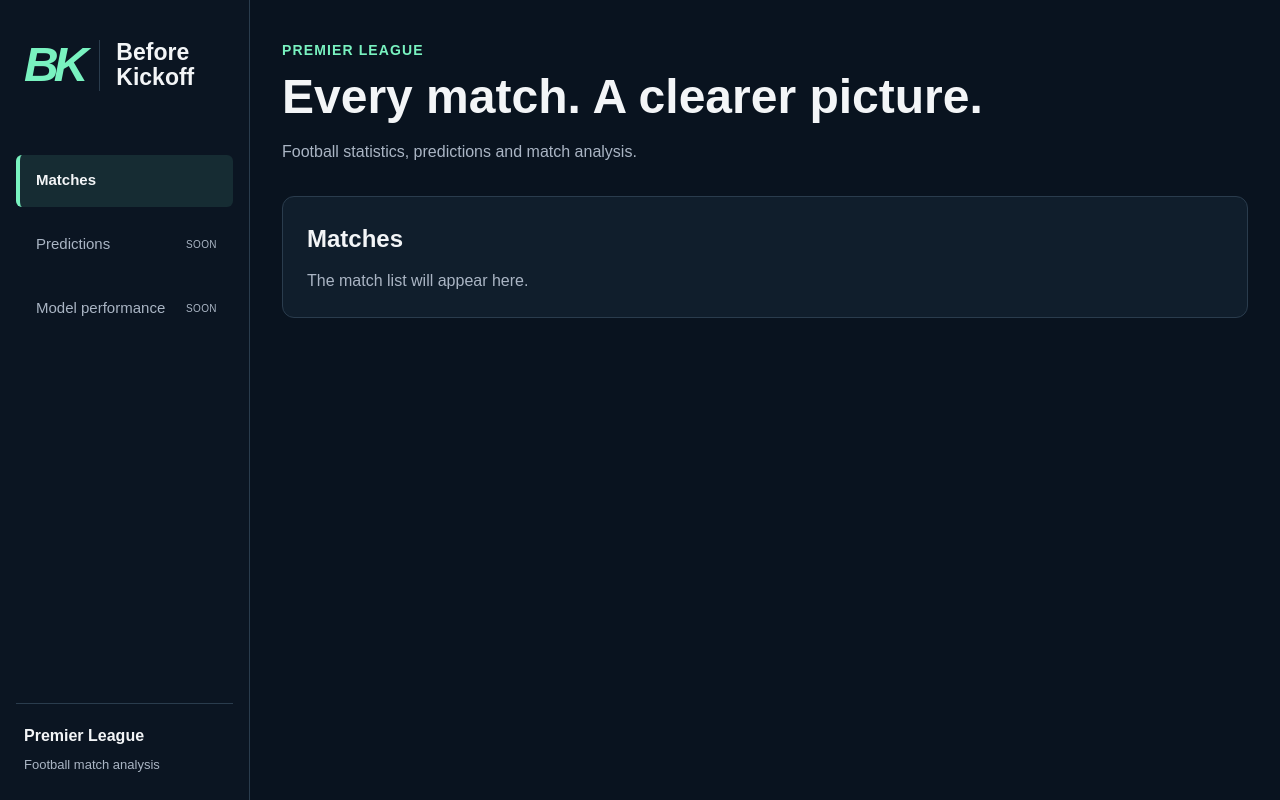
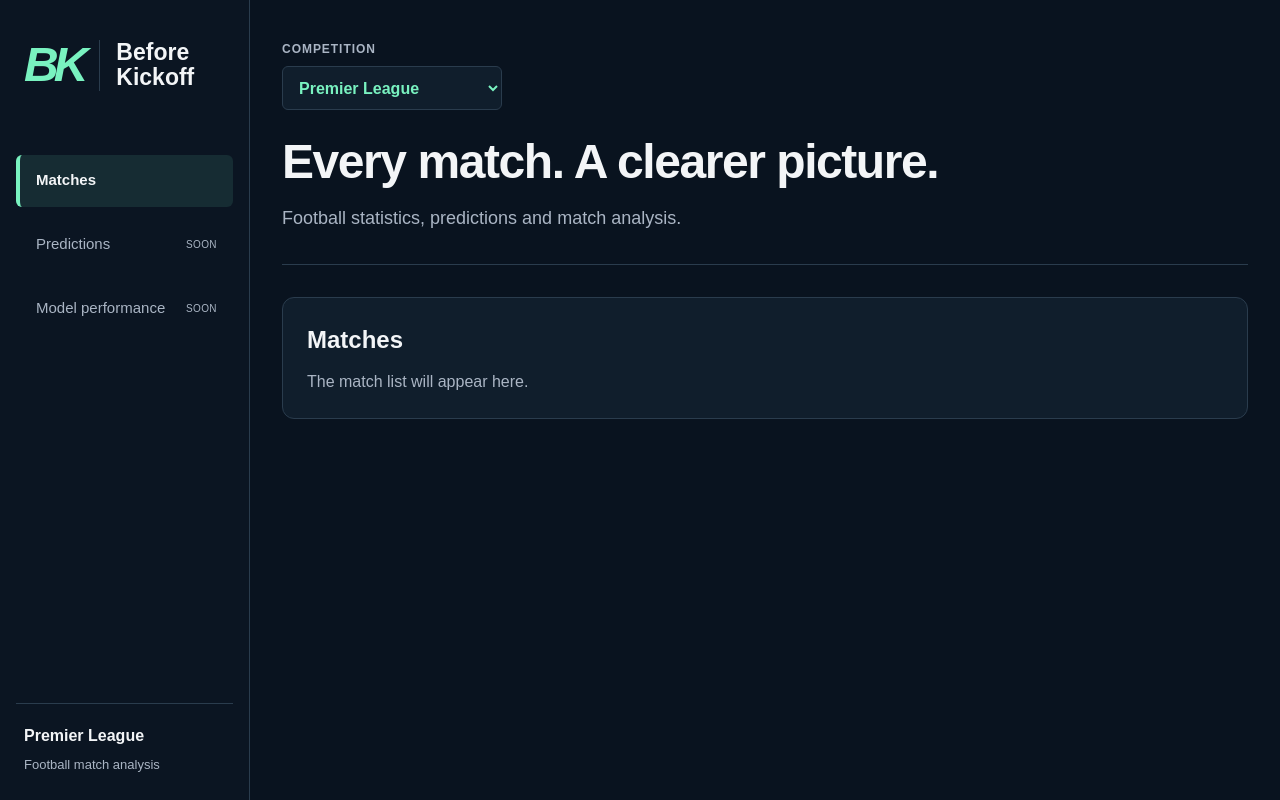
Before and after one commit to dkaramanov11/before-kickoff, a React app in the folder frontend/: page / in a window 1280 px wide. Built offline with nearby package versions, Linux system fonts and the light colour scheme; the HTML template or start-up script is replaced by a standard one.

Commit message:
Add page header and competition selector

```diff
--- a/frontend/src/App.jsx
+++ b/frontend/src/App.jsx
@@ -1,4 +1,5 @@
 import Sidebar from './components/layout/Sidebar'
+import PageHeader from './components/layout/PageHeader'
 import './styles/App.css'
 
 function App() {
@@ -7,11 +8,7 @@ function App() {
             <Sidebar />
 
             <main className="app">
-                <header className="app__header">
-                    <p className="app__competition">Premier League</p>
-                    <h1>Every match. A clearer picture.</h1>
-                    <p>Football statistics, predictions and match analysis.</p>
-                </header>
+                <PageHeader />
 
                 <section
                     id="matches"
--- /dev/null
+++ b/frontend/src/components/layout/PageHeader.jsx
@@ -0,0 +1,23 @@
+import '../../styles/layout/PageHeader.css'
+
+function PageHeader() {
+    return (
+        <header className="page-header">
+            <div className="page-header__league">
+                <label htmlFor="league">Competition</label>
+
+                <select id="league" defaultValue="PL">
+                    <option value="PL">Premier League</option>
+                </select>
+            </div>
+
+            <h1>Every match. A clearer picture.</h1>
+
+            <p className="page-header__description">
+                Football statistics, predictions and match analysis.
+            </p>
+        </header>
+    )
+}
+
+export default PageHeader
--- a/frontend/src/styles/App.css
+++ b/frontend/src/styles/App.css
@@ -10,30 +10,6 @@
     max-width: 1500px;
     margin: 0 auto;
     padding: 40px 32px;
-}
-
-.app__header {
-    margin-bottom: 32px;
-}
-
-.app__competition {
-    margin: 0;
-    color: var(--color-accent);
-    font-size: 14px;
-    font-weight: 700;
-    text-transform: uppercase;
-    letter-spacing: 0.08em;
-}
-
-.app__header h1 {
-    margin: 8px 0;
-    font-size: clamp(32px, 4vw, 48px);
-    line-height: 1.15;
-}
-
-.app__header > p:last-child {
-    margin: 16px 0 0;
-    color: var(--color-text-muted);
 }
 
 .app__section {
--- /dev/null
+++ b/frontend/src/styles/layout/PageHeader.css
@@ -0,0 +1,58 @@
+.page-header {
+    position: relative;
+    margin-bottom: 32px;
+    padding-bottom: 32px;
+    border-bottom: 1px solid var(--color-border);
+}
+
+.page-header__league {
+    display: flex;
+    flex-direction: column;
+    align-items: flex-start;
+    gap: 8px;
+    margin-bottom: 24px;
+}
+
+.page-header__league label {
+    color: var(--color-text-muted);
+    font-size: 12px;
+    font-weight: 700;
+    text-transform: uppercase;
+    letter-spacing: 0.08em;
+}
+
+.page-header__league select {
+    width: 220px;
+    max-width: 100%;
+    min-height: 44px;
+    padding: 10px 12px;
+    border: 1px solid var(--color-border);
+    border-radius: var(--radius-small);
+    color: var(--color-accent);
+    background-color: var(--color-surface);
+    font-weight: 700;
+    cursor: pointer;
+}
+
+.page-header h1 {
+    margin: 0;
+    font-size: clamp(32px, 4vw, 48px);
+    line-height: 1.15;
+    letter-spacing: -0.03em;
+}
+
+.page-header__description {
+    margin: 16px 0 0;
+    color: var(--color-text-muted);
+    font-size: 18px;
+}
+
+@media (max-width: 600px) {
+    .page-header {
+        padding-bottom: 24px;
+    }
+
+    .page-header__description {
+        font-size: 16px;
+    }
+}
```
